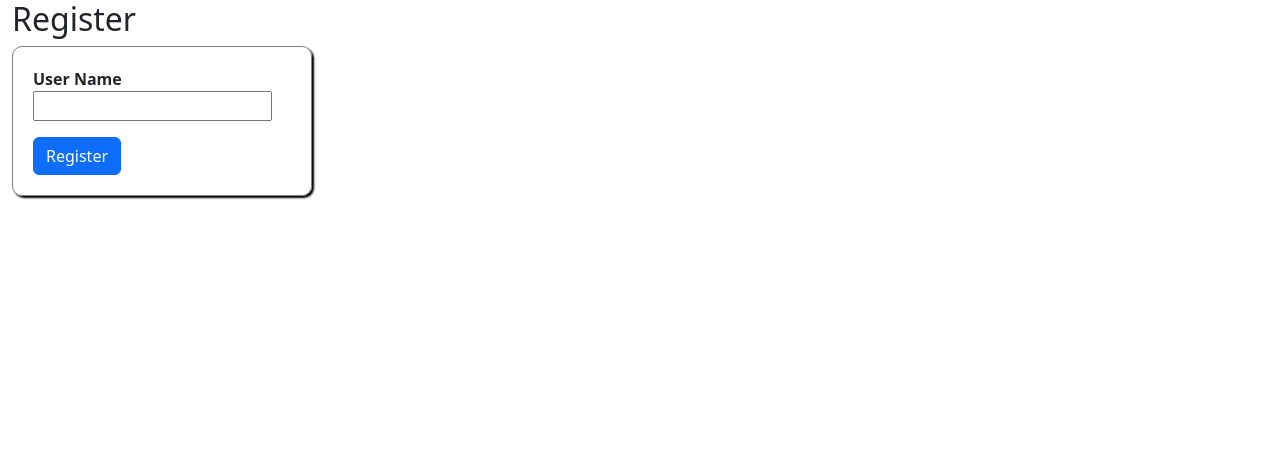
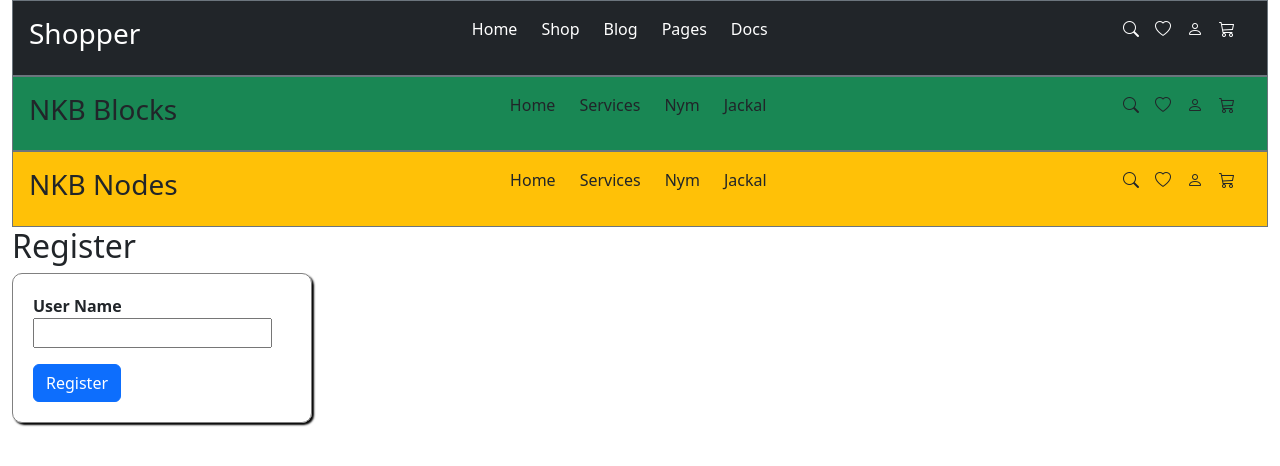
Before and after one commit to anurg/JS, a React (Create React App) app in the folder react-projects/shopping-react/: page / in a window 1280 px wide. Shown: the top 466 px of the page. Built offline with nearby package versions, Linux system fonts and the light colour scheme.

Commit message:
React Practice.

```diff
--- /dev/null
+++ b/react-projects/shopping-react/src/component-library/navbar.jsx
@@ -0,0 +1,19 @@
+
+export function NavBar(props){
+    return (
+        <nav className= {`p-3 d-flex justify-content-between border boredr-1 border-secondary ${props.ThemeName} `} >
+            <div className="h3">{props.BrandName}</div>
+            <div>
+            {
+                props.MenuItems.map(item=><span className="me-4" key={item}>{item}</span>)
+            }
+            </div>
+            <div>
+                <span className="bi bi-search me-3"></span>
+                <span className="bi bi-heart me-3"></span>
+                <span className="bi bi-person me-3"></span>
+                <span className="bi bi-cart3 me-3"></span>
+            </div>
+        </nav>
+    );
+}
--- a/react-projects/shopping-react/src/components/hook-form/hook-form.jsx
+++ b/react-projects/shopping-react/src/components/hook-form/hook-form.jsx
@@ -1,4 +1,5 @@
 import {useForm} from "react-hook-form";
+import { NavBar } from "../../component-library/navbar";
 
 export function HookForm() {
     const {register, handleSubmit, formState:{errors}} = useForm();
@@ -7,6 +8,9 @@ export function HookForm() {
     }
     return (
         <div className="container-fluid">
+            <NavBar BrandName="Shopper" MenuItems={["Home", "Shop", "Blog", "Pages", "Docs"]} ThemeName="bg-dark text-white" />
+            <NavBar BrandName="NKB Blocks" MenuItems={["Home", "Services", "Nym","Jackal"]} ThemeName="bg-success" />
+            <NavBar BrandName="NKB Nodes" MenuItems={["Home", "Services", "Nym","Jackal"]} ThemeName="bg-warning" />
             <h2>Register</h2>
             <form onSubmit={handleSubmit(submit)}>
                 <dl>
```
